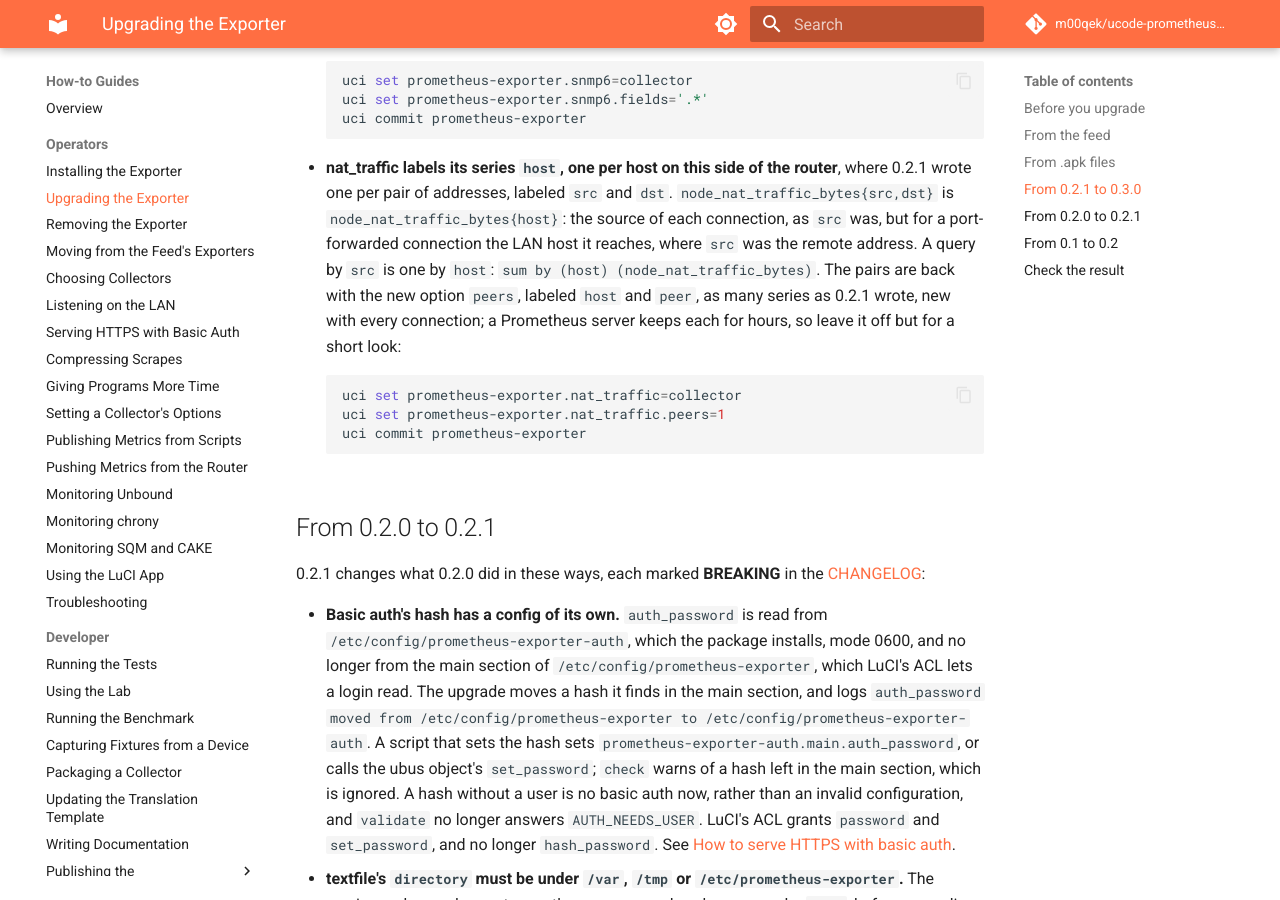
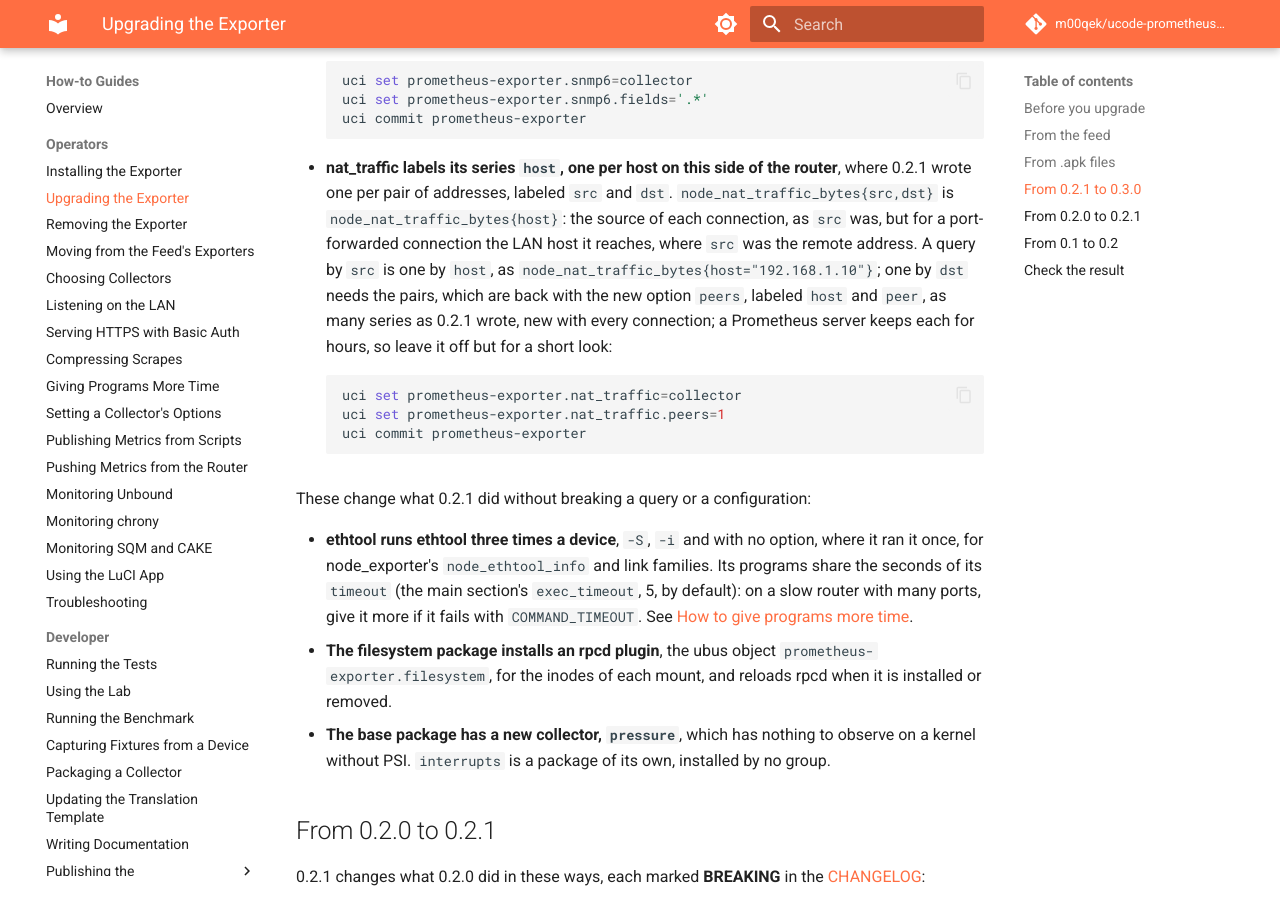
Before and after one commit to m00qek/ucode-prometheus-exporter, an MkDocs documentation site: the page built from docs/how-to/upgrade.md, in a window 1280 px wide and 900 px high, scrolled down 1275 px. Built offline with MkDocs 1.6.1 and Material for MkDocs 9.7.7, drawn with Linux system fonts in a browser that asks for light colours; comment, search, counter and statistics services are not loaded.

Commit message:
Say in the upgrade guide what 0.3.0 changes without breaking a query
ethtool's three runs a device share its programs' seconds, the
filesystem package reloads rpcd for its plugin, pressure is in the base
package and interrupts in no group; a nat_traffic query by dst needs
the peers option.

````diff
--- a/docs/how-to/upgrade.md
+++ b/docs/how-to/upgrade.md
@@ -40,13 +40,19 @@ Adding the base package alone fails: the installed collectors still want the old
     uci commit prometheus-exporter
     ```
 
-- **nat_traffic labels its series `host`, one per host on this side of the router**, where 0.2.1 wrote one per pair of addresses, labeled `src` and `dst`. `node_nat_traffic_bytes{src,dst}` is `node_nat_traffic_bytes{host}`: the source of each connection, as `src` was, but for a port-forwarded connection the LAN host it reaches, where `src` was the remote address. A query by `src` is one by `host`: `sum by (host) (node_nat_traffic_bytes)`. The pairs are back with the new option `peers`, labeled `host` and `peer`, as many series as 0.2.1 wrote, new with every connection; a Prometheus server keeps each for hours, so leave it off but for a short look:
+- **nat_traffic labels its series `host`, one per host on this side of the router**, where 0.2.1 wrote one per pair of addresses, labeled `src` and `dst`. `node_nat_traffic_bytes{src,dst}` is `node_nat_traffic_bytes{host}`: the source of each connection, as `src` was, but for a port-forwarded connection the LAN host it reaches, where `src` was the remote address. A query by `src` is one by `host`, as `node_nat_traffic_bytes{host="192.168.1.10"}`; one by `dst` needs the pairs, which are back with the new option `peers`, labeled `host` and `peer`, as many series as 0.2.1 wrote, new with every connection; a Prometheus server keeps each for hours, so leave it off but for a short look:
 
     ```sh
     uci set prometheus-exporter.nat_traffic=collector
     uci set prometheus-exporter.nat_traffic.peers=1
     uci commit prometheus-exporter
     ```
+
+These change what 0.2.1 did without breaking a query or a configuration:
+
+- **ethtool runs ethtool three times a device**, `-S`, `-i` and with no option, where it ran it once, for node_exporter's `node_ethtool_info` and link families. Its programs share the seconds of its `timeout` (the main section's `exec_timeout`, 5, by default): on a slow router with many ports, give it more if it fails with `COMMAND_TIMEOUT`. See [How to give programs more time](exec-timeout.md).
+- **The filesystem package installs an rpcd plugin**, the ubus object `prometheus-exporter.filesystem`, for the inodes of each mount, and reloads rpcd when it is installed or removed.
+- **The base package has a new collector, `pressure`**, which has nothing to observe on a kernel without PSI. `interrupts` is a package of its own, installed by no group.
 
 ## From 0.2.0 to 0.2.1
 
````
